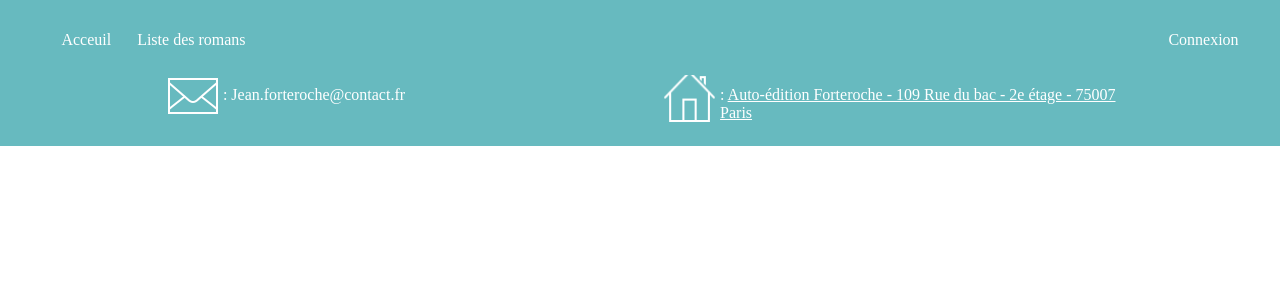
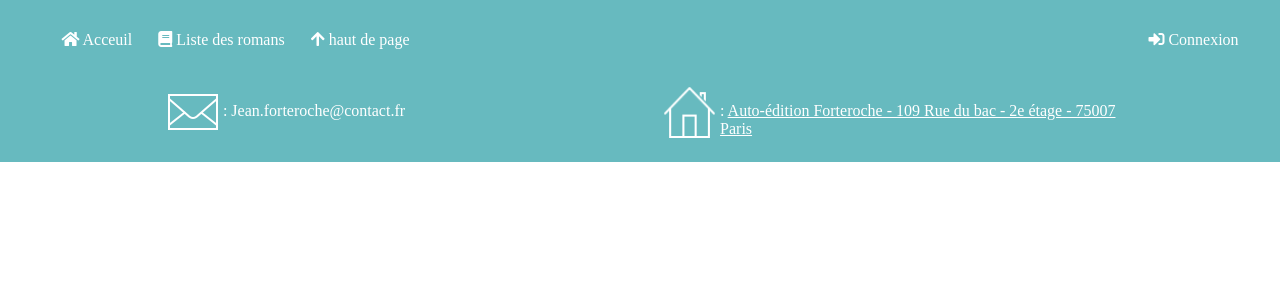
Before and after one commit to GeoffreySanchez/OC-Projet_4, a PHP site: page /view/frontend/template.php in a window 1280 px wide. Shown: the top 300 px of the page. Run offline with PHP 8.4, Linux system fonts and the light colour scheme; the template is opened without the code that fills it, so the values that code supplies are empty; some libraries are stand-ins or nearby versions.

Commit message:
Modification du menu de navigation

```diff
--- a/view/frontend/template.php
+++ b/view/frontend/template.php
@@ -8,31 +8,34 @@
     </title>
     <link href="public/css/style.css" rel="stylesheet" />
     <link href="public/css/animate.css" rel="stylesheet" type="text/css" />
+    <link href="https://use.fontawesome.com/releases/v5.0.3/css/all.css" rel="stylesheet">
 </head>
 
 <body>
     <header>
         <nav>
             <ul id="public">
-                <li class="animated pulse"><a href="index.php">Acceuil</a></li>
-                <li class="animated pulse"><a href="index.php?action=books">Liste des romans</a></li>
+                <li class="animated pulse"><a href="index.php"><i class="fas fa-home"></i> Acceuil</a></li>
+                <li class="animated pulse"><a href="index.php?action=books"><i class="fas fa-book"></i> Liste des romans</a></li>
+                <li class="animated pulse"><a href=""><i class="fas fa-arrow-up"></i> haut de page</a></li>
             </ul>
             <ul id="admin">
-                <li class="animated pulse"><a href="">Connexion</a></li>
+                <li class="animated pulse"><a href=""><i class="fas fa-sign-in-alt"></i> Connexion</a></li>
             </ul>
         </nav>
     </header>
+    <p id="haut"></p>
     <?= $content ?>
         <footer>
             <div id="contact">
                 <h4>Informations de contact: </h4>
                 <div id="infosContact">
                     <div id="contactMail">
-                        <img src="../../public/images/mail.png" alt="icone de mail" />
+                        <img src="public/images/mail.png" alt="icone de mail" />
                         <p>: Jean.forteroche@contact.fr</p>
                     </div>
                     <div id="contactCourrier">
-                        <img src="../../public/images/adresse.png" alt="icone de courrier" />
+                        <img src="public/images/adresse.png" alt="icone de courrier" />
                         <p>
                         <a href="https://www.google.com.br/maps/place/109+Rue+du+Bac,+75007+Paris/@48.8523109,2.323076,18z/data=!3m1!4b1!4m5!3m4!1s0x47e671d48f41b323:0xd28da53e242a5cba!8m2!3d48.8523099!4d2.3237267">: <span class="underline">Auto-édition Forteroche - 109 Rue du bac - 2e étage - 75007 Paris</span></a>
                         </p>
```
